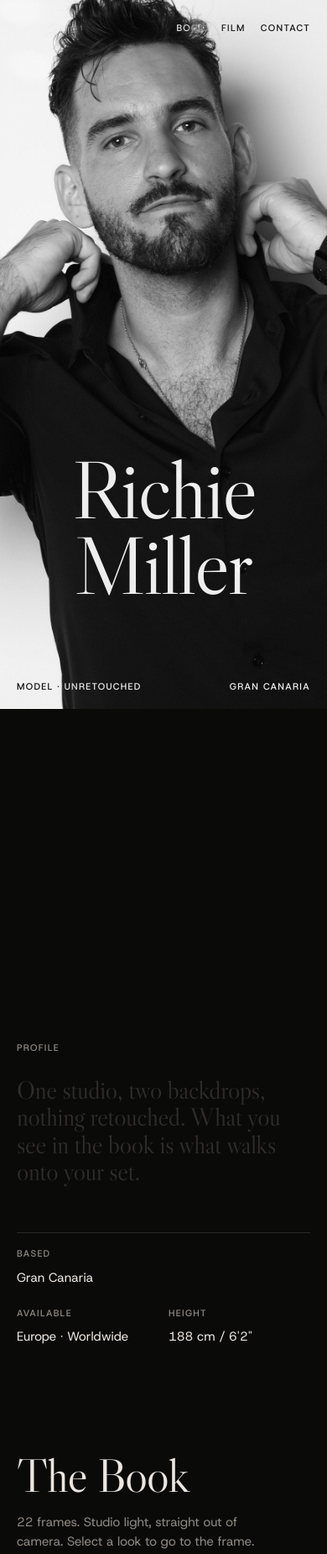
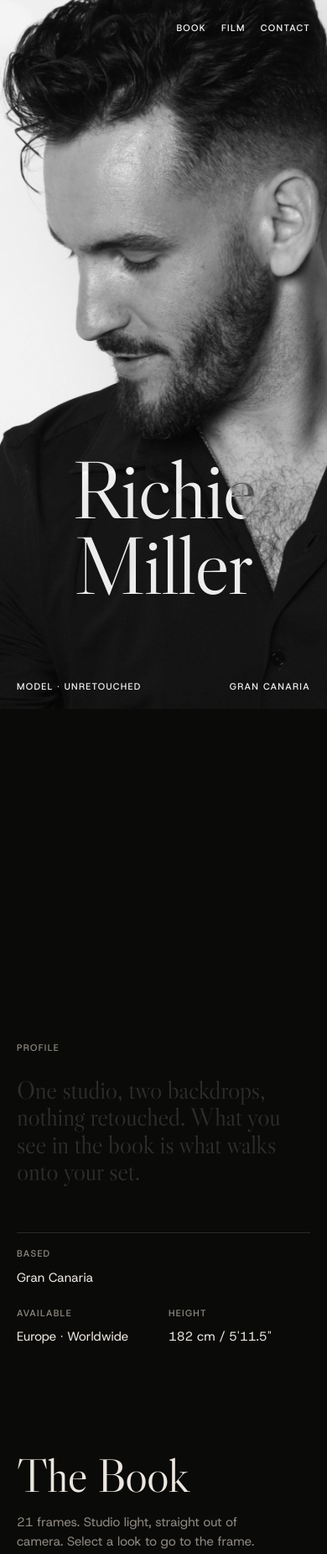
Before and after one commit to RichieMiller-HU/modelling-website, a plain HTML site: page noir-2/index.html in a window 390 px wide. Shown: the top 1850 px of the page at 84% size. Drawn offline with Linux system fonts and the light colour scheme.

Commit message:
Model: Richie31 hero (whole frame on desktop, face crop on phones), drop retouched frame, Arms crossed opens the book, uncropped hover previews, height 182 cm
Co-Authored-By: Claude Opus 5.5 <noreply@anthropic.com>

```diff
--- a/assets/content.js
+++ b/assets/content.js
@@ -22,7 +22,7 @@ window.MODEL = {
 
   // Industry-standard comp card stats (metric + imperial). TODO: real numbers.
   stats: [
-    ["Height", "188 cm", "6'2\""],
+    ["Height", "182 cm", "5'11.5\""],
     ["Chest", "98 cm", "38.5\""],
     ["Waist", "80 cm", "31.5\""],
     ["Inseam", "86 cm", "34\""],
@@ -38,21 +38,20 @@ window.MODEL = {
   // `fit` = "portrait" | "landscape";  `key` = "light" | "dark" | "colour";  `caption` = the look (wardrobe), `shot` = Close-up | Mid | Full length.
   // All studio frames are unretouched, straight out of camera (deliberate: see heroNote / statement).
   photos: [
-    { src: "assets/photos/rm-s15.jpg", fit: "portrait", key: "light", caption: "Hands at collar", shot: "Close-up" },
-    { src: "assets/photos/rm-s12.jpg", fit: "portrait", key: "light", caption: "Black shirt", shot: "Mid" },
     { src: "assets/photos/rm-s07.jpg", fit: "portrait", key: "light", caption: "Arms crossed", shot: "Mid" },
-    { src: "assets/photos/rm-s09.jpg", fit: "portrait", key: "light", caption: "Stool", shot: "Mid" },
+    { src: "assets/photos/rm-s14.jpg", fit: "portrait", key: "light", caption: "Open collar", shot: "Close-up" },
     { src: "assets/photos/rm-s11.jpg", fit: "portrait", key: "light", caption: "Stool, seated", shot: "Full length" },
     { src: "assets/photos/rm-s08.jpg", fit: "portrait", key: "light", caption: "Wall lean", shot: "Full length" },
     { src: "assets/photos/rm-s06.jpg", fit: "portrait", key: "light", caption: "Hand to chin", shot: "Mid" },
     { src: "assets/photos/rm-s17.jpg", fit: "portrait", key: "light", caption: "Sunglasses", shot: "Mid" },
-    { src: "assets/photos/rm-s14.jpg", fit: "portrait", key: "light", caption: "Open collar", shot: "Close-up" },
+    { src: "assets/photos/rm-s12.jpg", fit: "portrait", key: "light", caption: "Black shirt", shot: "Mid" },
     { src: "assets/photos/rm-s10.jpg", fit: "portrait", key: "light", caption: "Stool, turning", shot: "Full length" },
     { src: "assets/photos/rm-s18.jpg", fit: "landscape", key: "light", caption: "Glasses", shot: "Mid" },
     { src: "assets/photos/rm-s19.jpg", fit: "portrait", key: "light", caption: "Table", shot: "Mid" },
     { src: "assets/photos/rm-s13.jpg", fit: "portrait", key: "light", caption: "Stool, buttoning", shot: "Full length" },
     { src: "assets/photos/rm-s16.jpg", fit: "landscape", key: "light", caption: "Sunglasses, table", shot: "Mid" },
     { src: "assets/photos/rm-s20.jpg", fit: "portrait", key: "light", caption: "Standing", shot: "Full length" },
+    { src: "assets/photos/rm-s09.jpg", fit: "portrait", key: "light", caption: "Stool", shot: "Mid" },
     { src: "assets/photos/rm-s01.jpg", fit: "portrait", key: "dark", caption: "Linen overshirt", shot: "Full length" },
     { src: "assets/photos/rm-s03.jpg", fit: "portrait", key: "dark", caption: "Black overshirt", shot: "Mid" },
     { src: "assets/photos/rm-s21.jpg", fit: "portrait", key: "dark", caption: "Black tee", shot: "Close-up" },
@@ -61,7 +60,8 @@ window.MODEL = {
     { src: "assets/photos/rm-s04.jpg", fit: "portrait", key: "dark", caption: "Black overshirt, white tee", shot: "Mid" },
     { src: "assets/photos/rm-s22.jpg", fit: "landscape", key: "dark", caption: "Chair", shot: "Close-up" },
   ],
-  heroLight: "assets/photos/rm-s15.jpg",   // used by light concepts (Atelier)
+  heroLight: "assets/photos/rm-s09-face.jpg",   // hero on portrait screens (face crop of rm-s09)
+  heroFull: "assets/photos/rm-s09.jpg",          // hero on landscape screens (whole frame)
   closeUpDark: "assets/photos/rm-s21.jpg", // used by dark concepts (Noir, Cinema)
 
   // Digitals / polaroids. TODO: shoot real ones — natural light, plain fitted tee, no retouching,
--- a/noir-2/index.html
+++ b/noir-2/index.html
@@ -6,7 +6,7 @@
 <title>Richie Miller — Model, Gran Canaria</title>
 <meta name="description" content="Richie Miller, model based in Gran Canaria. Editorial, tailoring and campaign. Portfolio, studio film, measurements and bookings.">
 <meta property="og:title" content="Richie Miller — Model">
-<meta property="og:image" content="../assets/photos/rm-s15.jpg">
+<meta property="og:image" content="../assets/photos/rm-s09-face.jpg">
 <meta name="theme-color" content="#0a0a09">
 <!--
   Noir II — an original build for Richie Miller (no third-party template code adapted).
@@ -15,7 +15,7 @@
 -->
 <link rel="preload" href="fonts/libre-caslon-display-400.woff2" as="font" type="font/woff2" crossorigin>
 <link rel="preload" href="fonts/host-grotesk-var.woff2" as="font" type="font/woff2" crossorigin>
-<link rel="preload" href="../assets/photos/rm-s15-sm.jpg" as="image" fetchpriority="high">
+<link rel="preload" href="../assets/photos/rm-s09-face-sm.jpg" as="image" fetchpriority="high">
 <link rel="stylesheet" href="style.css">
 </head>
 <body>
@@ -37,7 +37,7 @@
   <section class="hero" aria-label="Introduction">
     <div class="hero-pin">
       <div class="hero-frame">
-        <img class="hero-lo" src="../assets/photos/rm-s15-sm.jpg" alt="Richie Miller" decoding="async" fetchpriority="high">
+        <img class="hero-lo" src="../assets/photos/rm-s09-face-sm.jpg" alt="Richie Miller" decoding="async" fetchpriority="high">
         <img class="hero-hi" alt="" decoding="async" aria-hidden="true">
       </div>
       <h1 class="hero-name d-xl"><span class="hn hn-1">Richie</span><span class="hn hn-2">Miller</span></h1>
--- a/noir-2/main.js
+++ b/noir-2/main.js
@@ -23,7 +23,11 @@
   const touch = !fine;                 /* coarse pointer or no hover: phones and tablets */
   const T = touch ? 0.55 : 1;          /* motion runs shorter on touch */
   /* the opening still: a high-key studio frame. A concept choice for Noir; the book itself still comes from content.js */
-  const HERO_SRC = M.heroLight || "assets/photos/rm-s15.jpg";
+  /* landscape screens get the whole frame, portrait screens (phones) the face crop. ?hero=full / ?hero=face forces one */
+  const heroQ = (location.search.match(/[?&]hero=(full|face)\b/) || [])[1];
+  const HERO_FULL = M.heroFull && (heroQ ? heroQ === "full" : matchMedia("(orientation: landscape)").matches) && M.heroFull;
+  const HERO_SRC = HERO_FULL || M.heroLight || "assets/photos/rm-s09-face.jpg";
+  if (HERO_FULL) document.documentElement.classList.add("hero-full");
   const loadScript = (src) => new Promise((res, rej) => { if (d.querySelector(`script[src="${src}"]`)) return res(); const sc = d.createElement("script"); sc.src = src; sc.onload = res; sc.onerror = rej; d.head.append(sc); });
 
   history.scrollRestoration = "manual";
@@ -37,7 +41,7 @@
   /* the close-up: the book's own frame when closeUpDark is in it (or is its low-key close-up, re-exported under a new name), else the file as given */
   let cuEntry = M.closeUpDark ? all.find((p) => p.src === M.closeUpDark) || all.find((p) => p.key === "dark" && /close-?up/i.test(p.caption)) || { src: M.closeUpDark, fit: "portrait", key: "dark", caption: "Close-up" } : null;
   /* the opening still is the cover: it is not repeated inside the book either */
-  const heroEntry = all.find((p) => p.src === HERO_SRC) || null;
+  const heroEntry = all.find((p) => p.src === HERO_SRC || p.src === M.heroFull) || null;
   const photos = all.filter((p) => p !== cuEntry && p !== heroEntry);
   /* page order: the book, then the close-up. Numbering, lightbox and contents all follow it */
   const seq = cuEntry ? [...photos, cuEntry] : photos;
@@ -425,7 +429,7 @@
     $$(".ix-row", rowsEl).forEach((row, k) => row.addEventListener("pointerenter", () => {
       const dir = last == null || k > last ? 1 : -1; last = k;
       rowsEl.classList.add("hov"); $$(".ix-row.on", rowsEl).forEach((r) => r.classList.remove("on")); row.classList.add("on");
-      const im = flImgs[+row.dataset.i]; im.style.zIndex = ++z;
+      const im = flImgs[+row.dataset.i]; im.style.zIndex = ++z; fl.style.aspectRatio = seq[+row.dataset.i].fit === "landscape" ? "3/2" : "2/3";
       if (!im.dataset.hi) { im.dataset.hi = "1"; im.src = url(seq[+row.dataset.i].src); } /* the small file stays up until the large one has decoded */
       gsap.fromTo(im, { clipPath: dir > 0 ? "inset(0% 0% 100% 0%)" : "inset(100% 0% 0% 0%)", scale: 1.16 }, { clipPath: "inset(0% 0% 0% 0%)", scale: 1, duration: 0.85, ease: "expo.out", overwrite: true });
       show();
--- a/noir-2/style.css
+++ b/noir-2/style.css
@@ -164,9 +164,9 @@ html:not(.hz) .m-bleed figcaption{padding-inline:var(--m)}
 .ix-rows.hov .ix-row.on>*{opacity:1}
 .ix-row.on .ti{transform:translateX(clamp(12px,1.6vw,28px))}
 .ix-row.on .go,.ix-row:focus-visible .go{opacity:1;transform:none}
-.ix-float{position:fixed;left:0;top:0;z-index:80;width:min(30vw,560px);aspect-ratio:4/5;pointer-events:none;visibility:hidden;will-change:transform}
+.ix-float{position:fixed;left:0;top:0;z-index:80;width:min(30vw,560px);aspect-ratio:2/3;pointer-events:none;visibility:hidden;will-change:transform}
 .ix-float-c{position:absolute;inset:0;overflow:hidden;clip-path:inset(50% 50% 50% 50%);background:var(--bg2)}
-.ix-float img{position:absolute;inset:0;width:100%;height:100%;object-fit:cover;object-position:50% 28%;clip-path:inset(0 0 100% 0)}
+.ix-float img{position:absolute;inset:0;width:100%;height:100%;object-fit:cover;object-position:50% 50%;clip-path:inset(0 0 100% 0)}
 @media (hover:none),(pointer:coarse){.ix-float{display:none}.ix-row .go{opacity:.55;transform:none}}
 
 /* ---------- close-up ---------- */
```
Also changed, not shown: assets/photos/rm-s09-face-sm.jpg (added), assets/photos/rm-s09-face.jpg (added), assets/photos/rm-s15-sm.jpg (deleted), assets/photos/rm-s15.jpg (deleted).
